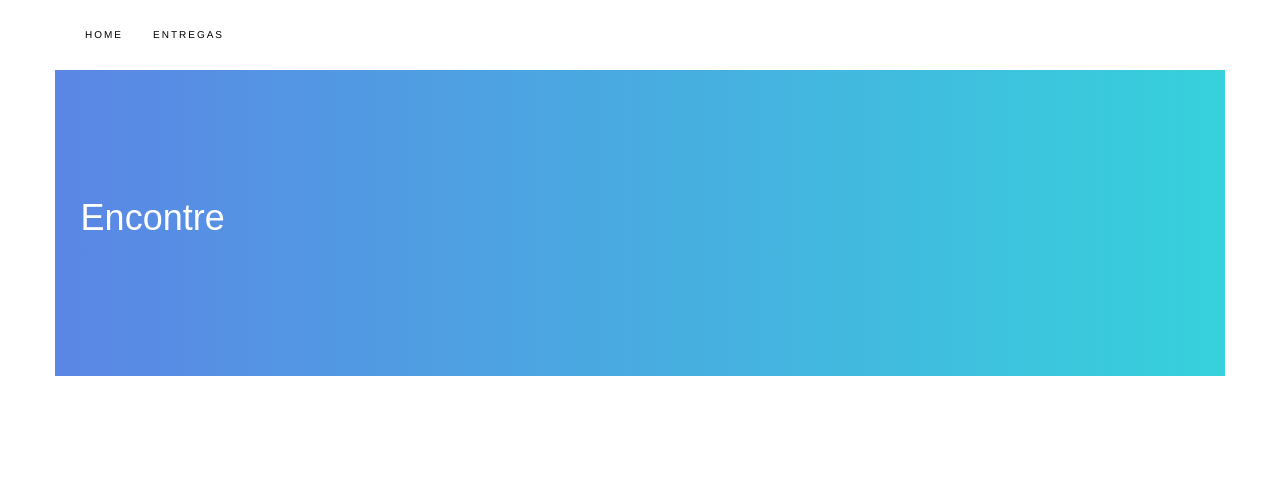
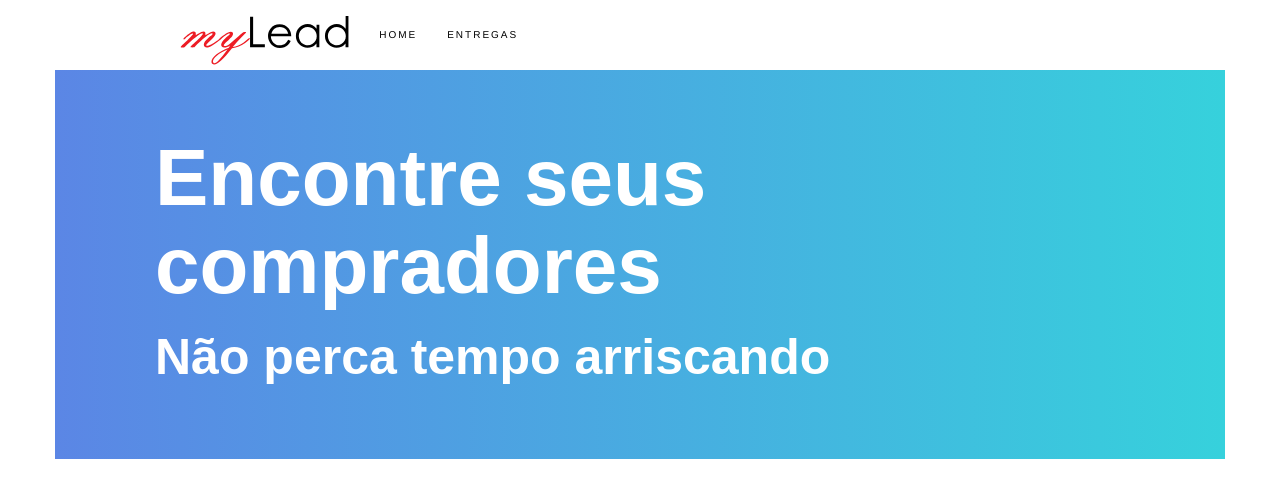
Before and after one commit to myLead/myLead.github.io, a PHP site: page / in a window 1280 px wide. Shown: the top 498 px of the page. Run offline with PHP 8.4, Linux system fonts and the light colour scheme; some libraries are stand-ins or nearby versions.

Commit message:
:art: create logo

```diff
--- a/assets/css/views/custom.css
+++ b/assets/css/views/custom.css
@@ -1,7 +1,6 @@
 :root{
   --baner-color-chrome: -webkit-linear-gradient(to right, #5B86E5, #36D1DC);
   --baner-color-firefox-ie: linear-gradient(to right, #5B86E5, #36D1DC);
-
 }
 /* Fonts */
   /* Titulo */
@@ -9,14 +8,15 @@
       @import url('https://fonts.googleapis.com/css?family=Anton');
   /* Descrição */
       /*Preferidas*/
-
-
 /* index */
 .content{
   margin-top: 50px;
   }
   .container-fluid{
     margin: 40px auto;
+  }
+  section div{
+    padding: 0;
   }
 #navbar{
     color: #000;
@@ -42,6 +42,10 @@
   #navbar .navbar-left li a:hover{
       color: #c4c4c4;
     }
+  #navbar .navbar-brand svg{
+    margin-top:-10px;
+    height:50px
+  }
   @media (max-width: 48em) {
     #navbar .navbar-right{
       display: none;
@@ -49,15 +53,31 @@
     #navbar .navbar-left{
       text-align: center;
     }
+    #navbar .navbar-brand svg{
+      margin-top:-5px;
+      height:40px
+    }
   }
 #banner{
   background: #36D1DC;
   background: var(--baner-color-chrome);
   background:var(--baner-color-firefox-ie);
-  padding: 10% 2% 10% 2%;
+  padding: 5% 0%;
+  }
+  #banner .text{
+    padding: 0px 100px;
+
   }
   #banner h1{
     font-family: 'Anton', sans-serif;
     color: #fff;
+    font-weight: 800;
+    font-size: 80px;
+  }
+  #banner h3{
+    font-family: 'Anton', sans-serif;
+    color: #fff;
+    font-weight: 800;
+    font-size: 50px;
   }
 /* end index */
--- a/index.html
+++ b/index.html
@@ -22,11 +22,71 @@
     <section>
       <nav id="navbar" class="navbar navbar-default navbar-fixed-top ">
           <div class="container header-container">
+            <div class="col-md-8 col-md-offset-1">
+              <div class="navbar-brand svg-container logo-nav">
+                <a class="a--container" href="#">
+                  <svg version="1.1" id="Layer_1" xmlns="http://www.w3.org/2000/svg" xmlns:xlink="http://www.w3.org/1999/xlink" x="0px" y="0px"
+                     viewBox="0 0 199 58.8" style="enable-background:new 0 0 199 58.8;" xml:space="preserve">
+                  <style type="text/css">
+                    .st0{fill:#ED1C24;}
+                  </style>
+                  <g id="XMLID_4_">
+                    <path id="XMLID_135_" class="st0" d="M5.3,37.9c-0.2,0.1-0.5,0.1-0.8,0.2c-0.3,0-0.9,0.1-1.7,0.1c-0.8,0-1.3,0-1.6-0.1
+                      C1,38,0.9,37.9,0.9,37.7c0-0.4,1-1.6,3.1-3.5c1.4-1.3,2.5-2.4,3.4-3.2l0.8-0.8c4.7-4.6,7.1-7.2,7.1-7.9c0-0.2-0.1-0.4-0.1-0.5
+                      c-0.1-0.1-0.2-0.1-0.2-0.1c-0.7,0-1.5,0.3-2.5,0.9S9.9,24.4,8.1,26c-0.5,0.4-1,0.9-1.7,1.5c-0.9,0.8-1.4,1.2-1.7,1.2
+                      c-0.2,0-0.3-0.1-0.4-0.2C4.1,28.4,4,28.3,4,28.1c0-0.3,0.9-1.3,2.6-2.8c0.3-0.3,0.6-0.5,0.7-0.7c2.1-1.8,3.9-3.1,5.3-4
+                      s2.6-1.2,3.7-1.2c0.8,0,1.3,0.2,1.7,0.7c0.4,0.5,0.6,1.2,0.6,2.2c0,0.2,0,0.4,0,0.6c0,0.2-0.1,0.6-0.1,1c3.2-2,5.4-3.3,6.5-3.8
+                      s2.1-0.8,2.9-0.8c0.6,0,1.1,0.3,1.5,0.8c0.4,0.5,0.5,1.2,0.5,2.2c0,0.2,0,0.4,0,0.6c0,0.2,0,0.6-0.1,1c2.9-1.8,4.9-3,6.2-3.6
+                      c1.3-0.6,2.3-0.9,3.1-0.9c0.8,0,1.5,0.2,2,0.7c0.5,0.5,0.7,1.1,0.7,1.9c0,1.4-1.5,3.6-4.4,6.5l-0.1,0.1c-0.5,0.5-1.2,1.1-2.1,2
+                      c-2.9,2.7-4.3,4.3-4.3,4.9c0,0.3,0.1,0.5,0.3,0.6c0.2,0.2,0.5,0.2,0.8,0.2c1,0,2.5-0.5,4.6-1.5c2-1,4.1-2.3,6.4-4.1
+                      c1-0.7,2-1.5,3.1-2.5c1.1-0.9,1.7-1.4,1.9-1.4c0.2,0,0.3,0.1,0.4,0.2c0.1,0.1,0.1,0.3,0.1,0.5c0,0.4-1.3,1.7-3.9,3.8l-0.2,0.2
+                      c-2.6,2-5,3.6-7.4,4.9c-2.4,1.2-4.2,1.8-5.5,1.8c-1,0-1.9-0.3-2.5-0.9c-0.7-0.6-1-1.3-1-2.3c0-1.1,0.4-2.4,1.3-3.7
+                      c0.9-1.3,2.1-2.7,3.7-4.1c0.5-0.4,1.2-1,2.1-1.8c2.2-1.8,3.3-2.9,3.3-3.2c0-0.2-0.1-0.3-0.3-0.4c-0.2-0.1-0.4-0.2-0.6-0.2
+                      c-1.3,0-3.8,1.5-7.6,4.4s-8.1,6.9-13,11.8c-0.2,0.1-0.5,0.1-0.8,0.2c-0.3,0-0.9,0.1-1.6,0.1c-0.8,0-1.4,0-1.7-0.1s-0.4-0.2-0.4-0.4
+                      c0-0.4,1-1.6,3.1-3.5c0.8-0.8,1.4-1.3,1.9-1.8c3.4-3.2,5.8-5.5,7.3-7.1c1.5-1.6,2.2-2.5,2.2-2.8c0-0.2-0.1-0.4-0.2-0.6
+                      c-0.2-0.2-0.3-0.2-0.5-0.2c-1.3,0-3.9,1.5-7.7,4.5C14.3,29.2,10.1,33.1,5.3,37.9z"/>
+                    <path id="XMLID_137_" class="st0" d="M61.2,39.1c-5.1,6.4-9.4,11.2-12.9,14.4s-6.2,4.8-8,4.8c-1,0-1.8-0.3-2.4-0.9
+                      c-0.6-0.6-0.9-1.5-0.9-2.5c0-2.6,1.9-5.4,5.6-8.4c3.7-3.1,8.7-5.8,14.8-8.1l1.5-2.5c-1.2,0.8-2.3,1.4-3.5,1.8
+                      c-1.2,0.4-2.3,0.6-3.4,0.6c-1.1,0-1.9-0.3-2.6-0.9c-0.7-0.6-1-1.3-1-2.3c0-1.1,0.4-2.4,1.3-3.7s2.1-2.7,3.7-4.1
+                      c0.4-0.4,1.1-0.9,1.8-1.6c2.3-1.9,3.5-3.1,3.5-3.4c0-0.2-0.1-0.3-0.2-0.4c-0.2-0.1-0.3-0.2-0.5-0.2c-0.4,0-0.9,0.2-1.7,0.5
+                      c-0.8,0.4-1.6,0.8-2.5,1.5c-1.4,1-2.8,2.1-4.2,3.3s-2.2,1.8-2.4,1.8c-0.1,0-0.3-0.1-0.4-0.2c-0.1-0.1-0.2-0.3-0.2-0.4
+                      c0-0.2,0.3-0.7,1-1.4c0.7-0.7,1.6-1.4,2.7-2.3c2.2-1.7,4-2.9,5.6-3.7c1.6-0.8,2.9-1.2,4-1.2c0.8,0,1.3,0.2,1.8,0.7
+                      c0.4,0.4,0.7,1.1,0.7,1.8c0,0.8-0.3,1.7-0.9,2.6c-0.6,0.9-1.8,2.2-3.7,4c-0.7,0.6-1.5,1.4-2.6,2.5c-2.5,2.4-3.8,3.8-3.8,4.4
+                      c0,0.3,0.2,0.5,0.4,0.7c0.3,0.2,0.6,0.3,1,0.3c0.8,0,1.7-0.3,2.8-0.8c1-0.5,2.2-1.3,3.4-2.4l10.2-8.8c1-0.9,2-1.7,3-2.5
+                      c1-0.8,1.9-1.5,2.9-2.1H76c0.6,0,1,0,1.3,0.1c0.2,0.1,0.4,0.3,0.4,0.5c0,0.2-1.8,2.1-5.4,5.6s-7,7.3-10.3,11.4
+                      c2.3-0.4,4.4-1,6.5-1.8c2-0.9,4.2-2,6.4-3.6c1.4-1,2.8-2.1,4.2-3.3c1.4-1.2,2.2-1.8,2.4-1.8c0.2,0,0.3,0.1,0.4,0.2
+                      c0.1,0.1,0.2,0.3,0.2,0.5c0,0.3-0.5,0.9-1.5,1.8c-1,0.9-2.3,2-4,3.2c-2.5,1.8-5,3.3-7.5,4.3S64,38.7,61.2,39.1z M55.9,40.7
+                      c-5.4,2.4-9.6,4.8-12.6,7.2s-4.5,4.7-4.5,6.6c0,0.6,0.2,1.2,0.5,1.6c0.3,0.4,0.7,0.6,1.1,0.6c1.2,0,3.1-1.3,5.5-3.8
+                      C48.4,50.4,51.8,46.3,55.9,40.7z"/>
+                  </g>
+                  <g id="XMLID_1_">
+                    <path id="XMLID_2_" d="M82.4,2.1H86v32.4h13.8V38H82.4V2.1z"/>
+                    <path id="XMLID_141_" d="M127.3,29.2l2.9,1.5c-0.9,1.9-2,3.4-3.3,4.5c-1.2,1.1-2.6,2-4.2,2.6c-1.5,0.6-3.3,0.9-5.3,0.9
+                      c-4.3,0-7.7-1.4-10.2-4.3c-2.4-2.8-3.7-6.1-3.7-9.6c0-3.4,1-6.4,3.1-9c2.6-3.4,6.1-5,10.5-5c4.5,0,8.1,1.7,10.8,5.2
+                      c1.9,2.4,2.9,5.5,2.9,9.1h-23.9c0.1,3.1,1.1,5.6,3,7.6s4.3,3,7.1,3c1.4,0,2.7-0.2,3.9-0.7c1.3-0.5,2.4-1.1,3.3-1.9
+                      C125.3,32.2,126.2,31,127.3,29.2z M127.3,22.1c-0.5-1.8-1.1-3.3-2-4.4c-0.9-1.1-2-2-3.5-2.6c-1.4-0.7-2.9-1-4.5-1
+                      c-2.6,0-4.8,0.8-6.7,2.5c-1.4,1.2-2.4,3.1-3.1,5.5H127.3z"/>
+                    <path id="XMLID_144_" d="M163.9,11.5V38h-3.4v-4.6c-1.4,1.7-3,3.1-4.8,3.9s-3.7,1.3-5.8,1.3c-3.8,0-7-1.4-9.6-4.1
+                      c-2.7-2.7-4-6-4-9.9c0-3.8,1.3-7.1,4-9.8c2.7-2.7,5.9-4.1,9.7-4.1c2.2,0,4.2,0.5,5.9,1.4c1.8,0.9,3.3,2.3,4.7,4.2v-4.9H163.9z
+                       M150.2,14.1c-1.9,0-3.7,0.5-5.3,1.4c-1.6,0.9-2.9,2.2-3.8,3.9c-1,1.7-1.4,3.5-1.4,5.4c0,1.9,0.5,3.7,1.4,5.4c1,1.7,2.2,3,3.9,4
+                      c1.6,1,3.4,1.4,5.2,1.4c1.9,0,3.6-0.5,5.3-1.4s3-2.2,3.9-3.8c0.9-1.6,1.4-3.4,1.4-5.4c0-3.1-1-5.6-3-7.7
+                      C155.7,15.1,153.2,14.1,150.2,14.1z"/>
+                    <path id="XMLID_147_" d="M198.1,1.2V38h-3.4v-4.6c-1.4,1.7-3,3.1-4.8,3.9c-1.8,0.9-3.7,1.3-5.8,1.3c-3.8,0-7-1.4-9.6-4.1
+                      c-2.7-2.7-4-6-4-9.9c0-3.8,1.3-7.1,4-9.8c2.7-2.7,5.9-4.1,9.7-4.1c2.2,0,4.2,0.5,5.9,1.4c1.8,0.9,3.3,2.3,4.7,4.2V1.2H198.1z
+                       M184.4,14.1c-1.9,0-3.7,0.5-5.3,1.4c-1.6,0.9-2.9,2.2-3.8,3.9c-1,1.7-1.4,3.5-1.4,5.4c0,1.9,0.5,3.7,1.4,5.4c1,1.7,2.2,3,3.9,4
+                      c1.6,1,3.4,1.4,5.2,1.4c1.9,0,3.6-0.5,5.3-1.4s3-2.2,3.9-3.8c0.9-1.6,1.4-3.4,1.4-5.4c0-3.1-1-5.6-3-7.7
+                      C189.9,15.1,187.4,14.1,184.4,14.1z"/>
+                  </g>
+                  </svg>
+
+                </a>
+              </div>
               <!-- Brand and toggle get grouped for better mobile display -->
               <div class="navbar-header text-center">
                 <button type="button" class="navbar-toggle collapsed" data-toggle="collapse" data-target="#loso-navbar-collapse-1" aria-expanded="false">
                   <i class="fa fa-bars" aria-hidden="true"></i>
                 </button>
+
               </div>
               <!-- Collect the nav links, forms, and other content for toggling -->
               <div class="collapse navbar-collapse" id="loso-navbar-collapse-1">
@@ -37,14 +97,22 @@
                 </ul>
               </div>
             </div>
+
+          </div>
         </nav>
     </section>
     <div class="content">
       <section>
         <div class="container" id="banner">
-          <div class="row">
-            <div class="col-md-12">
-              <h1>Encontre </h1>
+          <div class="">
+            <div class="col-md-12 text">
+              <h1>Encontre seus compradores</h1>
+              <h3>Não perca tempo arriscando</h3>
+            </div>
+            <div class="col-md-6 hidden">
+              <figure>
+                <img src="assets/imgs/Funil-de-vendas.png" class="img-responsive" alt="">
+              </figure>
             </div>
           </div>
         </div>
```
Also changed, not shown: assets/imgs/Funil-de-vendas.png (added), assets/svg/Untitled-1.svg (added). Lines whose indentation alone changed are shown as unchanged.
